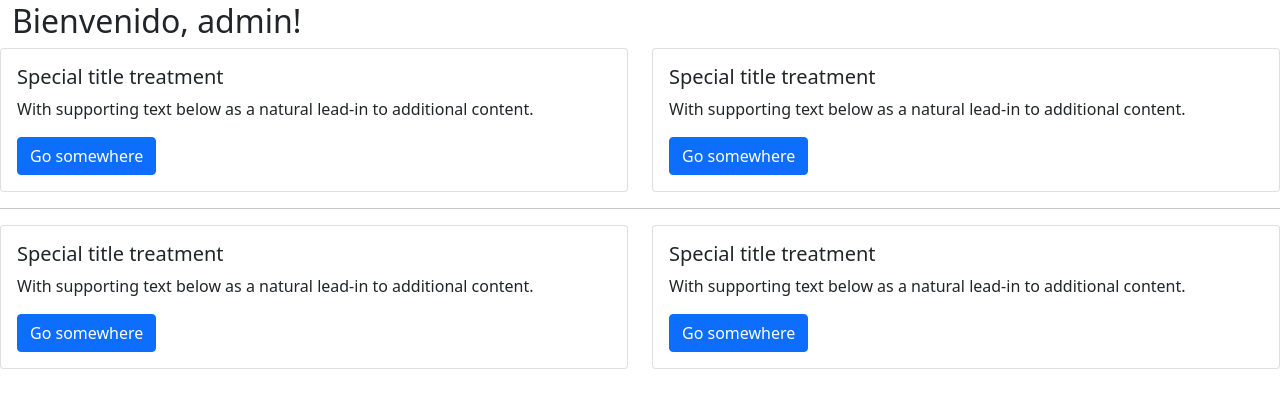
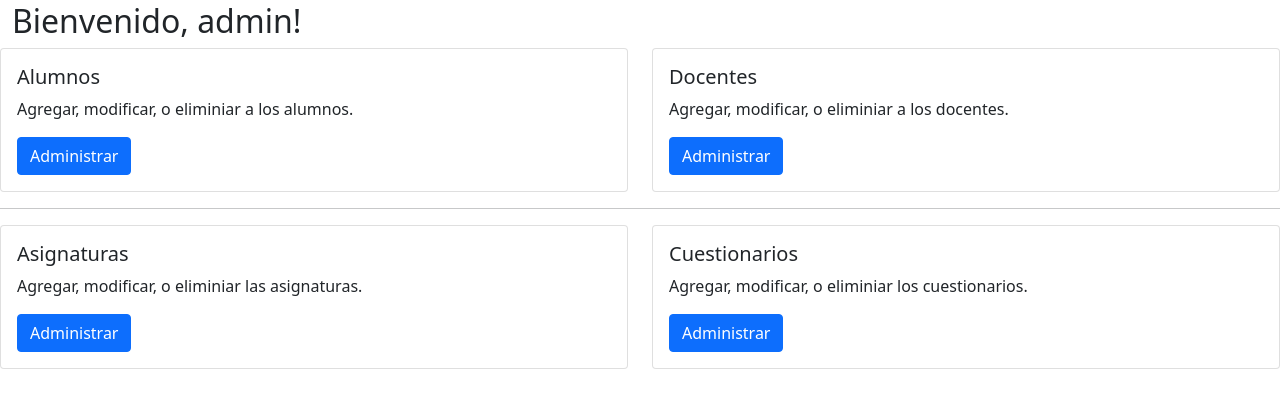
Before and after one commit to octavio-05/SEDUJAL, a PHP site: page / in a window 1280 px wide. Shown: the part 54-462 px from the top of the page. Run offline with PHP 8.4, Linux system fonts and the light colour scheme.

Commit message:
avances en la pagina de inicio 1.0

```diff
--- a/index.php
+++ b/index.php
@@ -64,18 +64,18 @@
   <div class="col-sm-6 mb-3 mb-sm-0">
     <div class="card">
       <div class="card-body">
-        <h5 class="card-title">Special title treatment</h5>
-        <p class="card-text">With supporting text below as a natural lead-in to additional content.</p>
-        <a href="#" class="btn btn-primary">Go somewhere</a>
+        <h5 class="card-title">Alumnos</h5>
+        <p class="card-text">Agregar, modificar, o eliminiar a los alumnos.</p>
+        <a href="#" class="btn btn-primary">Administrar</a>
       </div>
     </div>
   </div>
   <div class="col-sm-6">
     <div class="card">
       <div class="card-body">
-        <h5 class="card-title">Special title treatment</h5>
-        <p class="card-text">With supporting text below as a natural lead-in to additional content.</p>
-        <a href="#" class="btn btn-primary">Go somewhere</a>
+        <h5 class="card-title">Docentes</h5>
+        <p class="card-text">Agregar, modificar, o eliminiar a los docentes.</p>
+        <a href="#" class="btn btn-primary">Administrar</a>
       </div>
     </div>
   </div>
@@ -85,18 +85,18 @@
   <div class="col-sm-6 mb-3 mb-sm-0">
     <div class="card">
       <div class="card-body">
-        <h5 class="card-title">Special title treatment</h5>
-        <p class="card-text">With supporting text below as a natural lead-in to additional content.</p>
-        <a href="#" class="btn btn-primary">Go somewhere</a>
+        <h5 class="card-title">Asignaturas</h5>
+        <p class="card-text">Agregar, modificar, o eliminiar las asignaturas.</p>
+        <a href="#" class="btn btn-primary">Administrar</a>
       </div>
     </div>
   </div>
   <div class="col-sm-6">
     <div class="card">
       <div class="card-body">
-        <h5 class="card-title">Special title treatment</h5>
-        <p class="card-text">With supporting text below as a natural lead-in to additional content.</p>
-        <a href="#" class="btn btn-primary">Go somewhere</a>
+        <h5 class="card-title">Cuestionarios</h5>
+        <p class="card-text">Agregar, modificar, o eliminiar los cuestionarios.</p>
+        <a href="#" class="btn btn-primary">Administrar</a>
       </div>
     </div>
   </div>
```
